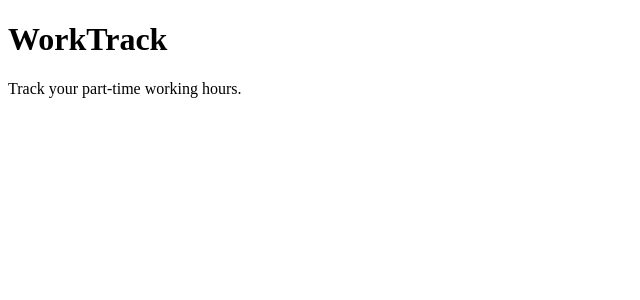
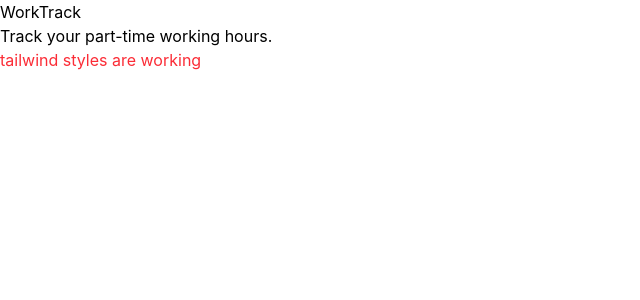
Before and after one commit to TharHtet236401/HourPilot, a Django app: page / in a window 1280 px wide. Shown: the top 300 px of the page, without its empty margins (0-640 px from the left). Run offline with Django 5.2, Linux system fonts and the light colour scheme.

Commit message:
tailwind:implemented

```diff
--- a/config/settings.py
+++ b/config/settings.py
@@ -116,6 +116,7 @@ USE_TZ = True
 # https://docs.djangoproject.com/en/6.1/howto/static-files/
 
 STATIC_URL = 'static/'
+STATICFILES_DIRS = [BASE_DIR / 'static']
 
 
 # Email
--- a/shifts/templates/shifts/home.html
+++ b/shifts/templates/shifts/home.html
@@ -1,3 +1,4 @@
+{% load static %}
 <!DOCTYPE html>
 <html lang="en">
 <head>
@@ -9,6 +10,7 @@
     >
 
     <title>WorkTrack</title>
+    <link href="{% static 'css/output.css' %}" rel="stylesheet">
 </head>
 
 <body>
@@ -16,6 +18,8 @@
     <h1>WorkTrack</h1>
 
     <p>Track your part-time working hours.</p>
+     <p class="text-red-500">tailwind styles are working</p>
+
 
 </body>
 </html>
--- /dev/null
+++ b/static/css/input.css
@@ -0,0 +1 @@
+@import "tailwindcss";
--- /dev/null
+++ b/static/css/output.css
@@ -0,0 +1,170 @@
+/*! tailwindcss v4.3.3 | MIT License | https://tailwindcss.com */
+@layer theme, base, components, utilities;
+@layer theme {
+  :root, :host {
+    --font-sans: -apple-system, BlinkMacSystemFont, "Segoe UI", Roboto, "Helvetica Neue",
+      "Noto Sans", Arial, sans-serif, "Apple Color Emoji", "Segoe UI Emoji",
+      "Segoe UI Symbol", "Noto Color Emoji";
+    --font-mono: ui-monospace, SFMono-Regular, Menlo, Monaco, Consolas, "Liberation Mono",
+      "Courier New", monospace;
+    --color-red-500: oklch(63.7% 0.237 25.331);
+    --default-font-family: var(--font-sans);
+    --default-mono-font-family: var(--font-mono);
+  }
+}
+@layer base {
+  *, ::after, ::before, ::backdrop, ::file-selector-button {
+    box-sizing: border-box;
+    margin: 0;
+    padding: 0;
+    border: 0 solid;
+  }
+  html, :host {
+    line-height: 1.5;
+    -webkit-text-size-adjust: 100%;
+    tab-size: 4;
+    font-family: var(--default-font-family, -apple-system, BlinkMacSystemFont, "Segoe UI", Roboto, "Helvetica Neue", "Noto Sans", Arial, sans-serif, "Apple Color Emoji", "Segoe UI Emoji", "Segoe UI Symbol", "Noto Color Emoji");
+    font-feature-settings: var(--default-font-feature-settings, normal);
+    font-variation-settings: var(--default-font-variation-settings, normal);
+    -webkit-tap-highlight-color: transparent;
+  }
+  hr {
+    height: 0;
+    color: inherit;
+    border-top-width: 1px;
+  }
+  abbr:where([title]) {
+    -webkit-text-decoration: underline dotted;
+    text-decoration: underline dotted;
+  }
+  h1, h2, h3, h4, h5, h6 {
+    font-size: inherit;
+    font-weight: inherit;
+  }
+  a {
+    color: inherit;
+    -webkit-text-decoration: inherit;
+    text-decoration: inherit;
+  }
+  b, strong {
+    font-weight: bolder;
+  }
+  code, kbd, samp, pre {
+    font-family: var(--default-mono-font-family, ui-monospace, SFMono-Regular, Menlo, Monaco, Consolas, "Liberation Mono", "Courier New", monospace);
+    font-feature-settings: var(--default-mono-font-feature-settings, normal);
+    font-variation-settings: var(--default-mono-font-variation-settings, normal);
+    font-size: 1em;
+  }
+  small {
+    font-size: 80%;
+  }
+  sub, sup {
+    font-size: 75%;
+    line-height: 0;
+    position: relative;
+    vertical-align: baseline;
+  }
+  sub {
+    bottom: -0.25em;
+  }
+  sup {
+    top: -0.5em;
+  }
+  table {
+    text-indent: 0;
+    border-color: inherit;
+    border-collapse: collapse;
+  }
+  :-moz-focusring:where(:not(iframe)) {
+    outline: auto;
+  }
+  progress {
+    vertical-align: baseline;
+  }
+  summary {
+    display: list-item;
+  }
+  ol, ul, menu {
+    list-style: none;
+  }
+  img, svg, video, canvas, audio, iframe, embed, object {
+    display: block;
+    vertical-align: middle;
+  }
+  img, video {
+    max-width: 100%;
+    height: auto;
+  }
+  button, input, select, optgroup, textarea, ::file-selector-button {
+    font: inherit;
+    font-feature-settings: inherit;
+    font-variation-settings: inherit;
+    letter-spacing: inherit;
+    color: inherit;
+    border-radius: 0;
+    background-color: transparent;
+    opacity: 1;
+  }
+  :where(select:is([multiple], [size])) optgroup {
+    font-weight: bolder;
+  }
+  :where(select:is([multiple], [size])) optgroup option {
+    padding-inline-start: 20px;
+  }
+  ::file-selector-button {
+    margin-inline-end: 4px;
+  }
+  ::placeholder {
+    opacity: 1;
+  }
+  @supports (not (-webkit-appearance: -apple-pay-button))  or (contain-intrinsic-size: 1px) {
+    ::placeholder {
+      color: currentcolor;
+      @supports (color: color-mix(in lab, red, red)) {
+        color: color-mix(in oklab, currentcolor 50%, transparent);
+      }
+    }
+  }
+  textarea {
+    resize: vertical;
+  }
+  ::-webkit-search-decoration {
+    -webkit-appearance: none;
+  }
+  ::-webkit-date-and-time-value {
+    min-height: 1lh;
+    text-align: inherit;
+  }
+  ::-webkit-datetime-edit {
+    display: inline-flex;
+  }
+  ::-webkit-datetime-edit-fields-wrapper {
+    padding: 0;
+  }
+  ::-webkit-datetime-edit, ::-webkit-datetime-edit-year-field, ::-webkit-datetime-edit-month-field, ::-webkit-datetime-edit-day-field, ::-webkit-datetime-edit-hour-field, ::-webkit-datetime-edit-minute-field, ::-webkit-datetime-edit-second-field, ::-webkit-datetime-edit-millisecond-field, ::-webkit-datetime-edit-meridiem-field {
+    padding-block: 0;
+  }
+  ::-webkit-calendar-picker-indicator {
+    line-height: 1;
+  }
+  :-moz-ui-invalid {
+    box-shadow: none;
+  }
+  button, input:where([type="button"], [type="reset"], [type="submit"]), ::file-selector-button {
+    appearance: button;
+  }
+  ::-webkit-inner-spin-button, ::-webkit-outer-spin-button {
+    height: auto;
+  }
+  [hidden]:where(:not([hidden="until-found"])) {
+    display: none !important;
+  }
+}
+@layer utilities {
+  .static {
+    position: static;
+  }
+  .text-red-500 {
+    color: var(--color-red-500);
+  }
+}
```
Also changed, not shown: package.json (added, +15 -0 lines), package-lock.json (added), 1 other file.
